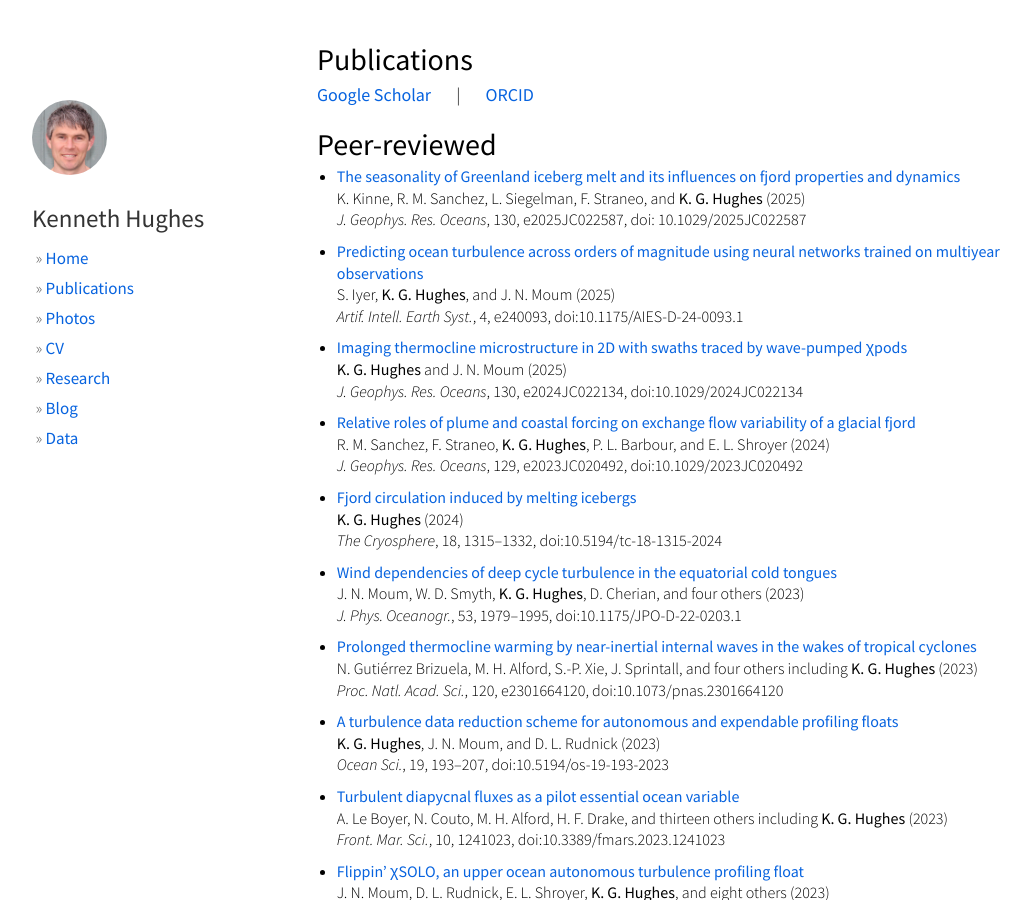
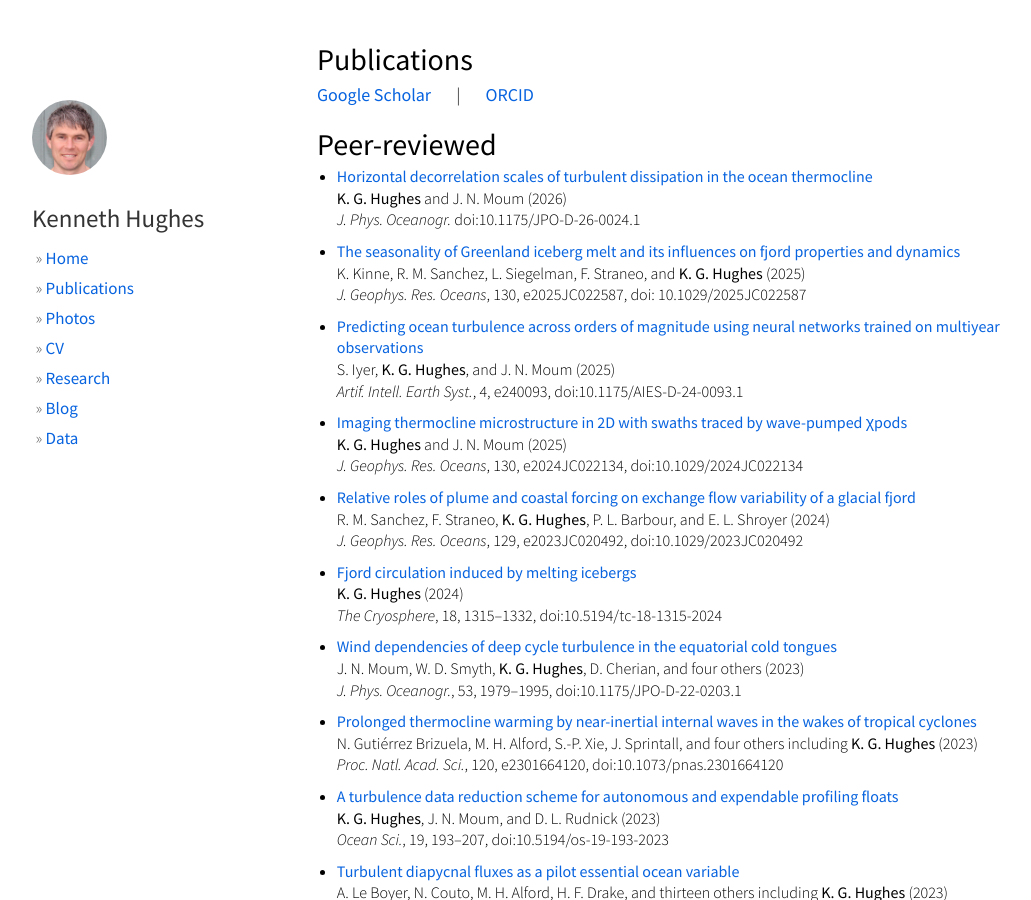
Before and after one commit to hugke729/hugke729.github.io, a Jekyll site: the page built from publications/index.md, in a window 1280 px wide and 900 px high. Shown: the whole window, without its empty margins (53-1084 px from the left). Built offline with Jekyll 4.4.1, drawn with Linux system fonts in a browser that asks for light colours; nearby versions of some CDN libraries.

Commit message:
Update index.md

```diff
--- a/publications/index.md
+++ b/publications/index.md
@@ -10,6 +10,10 @@ css: publications
 [Google Scholar][gs] &nbsp; &nbsp; &nbsp; &#124; &nbsp; &nbsp; &nbsp; [ORCID][oi]
 
 ## Peer-reviewed
+
+* [Horizontal decorrelation scales of turbulent dissipation in the ocean thermocline ][pr25]
+__K. G. Hughes__ and J. N. Moum (2026)
+*J. Phys. Oceanogr.* doi:10.1175/JPO-D-26-0024.1
 
 * [The seasonality of Greenland iceberg melt and its influences on fjord properties and dynamics][pr24]
 K. Kinne, R. M. Sanchez, L. Siegelman, F. Straneo, and __K. G. Hughes__ (2025)
```
Also changed, not shown: other parts of publications/index.md (+1 -0 lines).
